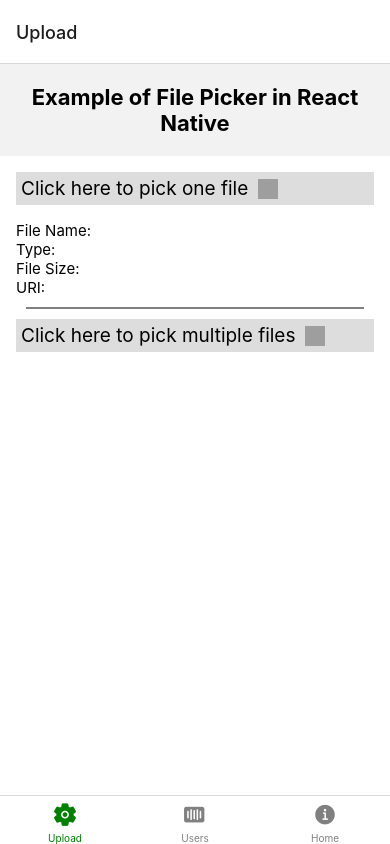
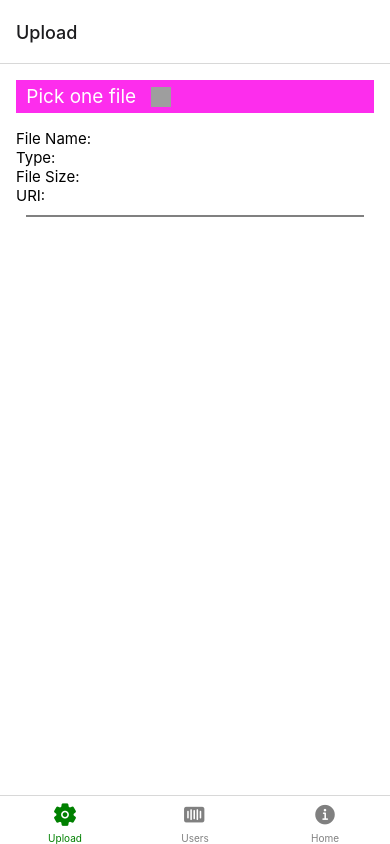
Before and after one commit to humblesami/rntabs, a React Native app: screen /Upload in a window 390 px wide. Built offline with nearby package versions, Linux system fonts and the light colour scheme; grey boxes are pictures that could not be loaded.

Commit message:
unable to use file icker yet

```diff
--- a/app.json
+++ b/app.json
@@ -18,16 +18,21 @@
             "**/*"
         ],
         "ios": {
-            "supportsTablet": true
+            "supportsTablet": true,
+            "bundleIdentifier": "com.falcon.btabs",
+            "buildNumber": "1.0.0"
         },
         "android": {
             "adaptiveIcon": {
                 "foregroundImage": "./assets/adaptive-icon.png",
                 "backgroundColor": "#FFFFFF"
-            }
+            },
+            "package": "com.falcons.btabs",
+            "versionCode": 1
         },
         "web": {
             "favicon": "./assets/favicon.png"
-        }
+        },
+        "description": ""
     }
 }
--- /dev/null
+++ b/metro.config.js
@@ -0,0 +1,4 @@
+// Learn more https://docs.expo.io/guides/customizing-metro
+const { getDefaultConfig } = require('expo/metro-config');
+
+module.exports = getDefaultConfig(__dirname);
--- a/src/navigation/usernav.js
+++ b/src/navigation/usernav.js
@@ -8,7 +8,7 @@ import UserUpdate from "../screens/user/UserUpdate";
 const Stack = createStackNavigator();
 
 const UserNavigator = () => (
-    <Stack.Navigator mode="modal" screenOptions={{ headerShown: false }} >
+    <Stack.Navigator screenOptions={{ headerShown: false }} >
         <Stack.Screen name="UserList" component={UserList} />
         <Stack.Screen name="UserUpdate" component={UserUpdate} />
     </Stack.Navigator>
--- a/src/screens/fileupload.js
+++ b/src/screens/fileupload.js
@@ -1,163 +1,80 @@
-// Example of File Picker in React Native
-// https://aboutreact.com/file-picker-in-react-native/
-
-// Import React
-import React, { useState } from 'react';
-// Import required components
+import React from 'react';
 import {
-    SafeAreaView,
     StyleSheet,
     Text,
     View,
+    Button,
     TouchableOpacity,
     ScrollView,
     Image,
 } from 'react-native';
-
-// Import Document Picker
 import DocumentPicker from 'react-native-document-picker';
 
-const FileUploadScreen = () => {
-    const [singleFile, setSingleFile] = useState('');
-    const [multipleFile, setMultipleFile] = useState([]);
 
-    const selectOneFile = async () => {
-        //Opening Document Picker for selection of one file
+export default class FileUploadScreen extends React.Component {
+    constructor(props) {
+        super(props);
+        this.state = {
+            singleFile: '',
+        };
+    }
+
+    async selectOneFile() {
         try {
             const res = await DocumentPicker.pick({
                 type: [DocumentPicker.types.allFiles],
-                //There can me more options as well
-                // DocumentPicker.types.allFiles
-                // DocumentPicker.types.images
-                // DocumentPicker.types.plainText
-                // DocumentPicker.types.audio
-                // DocumentPicker.types.pdf
             });
-            //Printing the log realted to the file
-            console.log('res : ' + JSON.stringify(res));
-            console.log('URI : ' + res.uri);
-            console.log('Type : ' + res.type);
-            console.log('File Name : ' + res.name);
-            console.log('File Size : ' + res.size);
-            //Setting the state to show single file attributes
-            setSingleFile(res);
-        } catch (err) {
-            //Handling any exception (If any)
+            console.log('selectOneFile() : ' + JSON.stringify(res));
+            this.setState({ singleFile: res });
+        }
+        catch (err) {
+            //If user cancels document selection
             if (DocumentPicker.isCancel(err)) {
-                //If user canceled the document selection
                 alert('Canceled from single doc picker');
-            } else {
-                //For Unknown Error
+            }
+            else {
                 alert('Unknown Error: ' + JSON.stringify(err));
+                //throw err;
             }
         }
+    }
+
+    getFileText(item) {
+        return (
+            <Text style={styles.text}>
+                File Name: {item.name ? item.name : ''}
+                {'\n'}
+                Type: {item.type ? item.type : ''}
+                {'\n'}
+                File Size: {item.size ? item.size : ''}
+                {'\n'}
+                URI: {item.uri ? item.uri : ''}
+                {'\n'}
+            </Text>
+        );
     };
 
-    const selectMultipleFile = async () => {
-        //Opening Document Picker for selection of multiple file
-        try {
-            const results = await DocumentPicker.pickMultiple({
-                type: [DocumentPicker.types.images],
-                //There can me more options as well find above
-            });
-            for (const res of results) {
-                //Printing the log realted to the file
-                console.log('res : ' + JSON.stringify(res));
-                console.log('URI : ' + res.uri);
-                console.log('Type : ' + res.type);
-                console.log('File Name : ' + res.name);
-                console.log('File Size : ' + res.size);
-            }
-            //Setting the state to show multiple file attributes
-            setMultipleFile(results);
-        } catch (err) {
-            //Handling any exception (If any)
-            if (DocumentPicker.isCancel(err)) {
-                //If user canceled the document selection
-                alert('Canceled from multiple doc picker');
-            } else {
-                //For Unknown Error
-                alert('Unknown Error: ' + JSON.stringify(err));
-            }
-        }
-    };
-
-    return (
-        <SafeAreaView style={{ flex: 1 }}>
-            <Text style={styles.titleText}>
-                Example of File Picker in React Native
-            </Text>
+    render() {
+        return (
             <View style={styles.container}>
-                {/*To show single file attribute*/}
                 <TouchableOpacity
-                    activeOpacity={0.5}
-                    style={styles.buttonStyle}
-                    onPress={selectOneFile}>
-                    {/*Single file selection button*/}
-                    <Text style={{ marginRight: 10, fontSize: 19 }}>
-                        Click here to pick one file
-                    </Text>
+                    activeOpacity={0.9}
+                    style={styles.button}
+                    onPress={this.selectOneFile.bind(this)}>
+                    <Text style={{ marginRight: 10, fontSize: 19, color: 'white' }}> Pick one file </Text>
                     <Image
                         source={{
                             uri: 'https://img.icons8.com/offices/40/000000/attach.png',
                         }}
-                        style={styles.imageIconStyle}
+                        style={styles.imageIcon}
                     />
                 </TouchableOpacity>
-                {/*Showing the data of selected Single file*/}
-                <Text style={styles.textStyle}>
-                    File Name: {singleFile.name ? singleFile.name : ''}
-                    {'\n'}
-                    Type: {singleFile.type ? singleFile.type : ''}
-                    {'\n'}
-                    File Size: {singleFile.size ? singleFile.size : ''}
-                    {'\n'}
-                    URI: {singleFile.uri ? singleFile.uri : ''}
-                    {'\n'}
-                </Text>
-                <View
-                    style={{
-                        backgroundColor: 'grey',
-                        height: 2,
-                        margin: 10
-                    }} />
-                {/*To multiple single file attribute*/}
-                <TouchableOpacity
-                    activeOpacity={0.5}
-                    style={styles.buttonStyle}
-                    onPress={selectMultipleFile}>
-                    {/*Multiple files selection button*/}
-                    <Text style={{ marginRight: 10, fontSize: 19 }}>
-                        Click here to pick multiple files
-                    </Text>
-                    <Image
-                        source={{
-                            uri: 'https://img.icons8.com/offices/40/000000/attach.png',
-                        }}
-                        style={styles.imageIconStyle}
-                    />
-                </TouchableOpacity>
-                <ScrollView>
-                    {/*Showing the data of selected Multiple files*/}
-                    {multipleFile.map((item, key) => (
-                        <View key={key}>
-                            <Text style={styles.textStyle}>
-                                File Name: {item.name ? item.name : ''}
-                                {'\n'}
-                                Type: {item.type ? item.type : ''}
-                                {'\n'}
-                                File Size: {item.size ? item.size : ''}
-                                {'\n'}
-                                URI: {item.uri ? item.uri : ''}
-                                {'\n'}
-                            </Text>
-                        </View>
-                    ))}
-                </ScrollView>
+                {this.getFileText(this.state.singleFile)}
+                <View style={{ backgroundColor: 'grey', height: 2, margin: 10 }} />
             </View>
-        </SafeAreaView>
-    );
-};
+        );
+    }
+}
 
 const styles = StyleSheet.create({
     container: {
@@ -165,29 +82,21 @@ const styles = StyleSheet.create({
         backgroundColor: '#fff',
         padding: 16,
     },
-    titleText: {
-        fontSize: 22,
-        fontWeight: 'bold',
-        textAlign: 'center',
-        paddingVertical: 20,
-    },
-    textStyle: {
+    text: {
         backgroundColor: '#fff',
         fontSize: 15,
         marginTop: 16,
         color: 'black',
     },
-    buttonStyle: {
+    button: {
         alignItems: 'center',
         flexDirection: 'row',
-        backgroundColor: '#DDDDDD',
+        backgroundColor: '#fd2ded',
         padding: 5,
     },
-    imageIconStyle: {
+    imageIcon: {
         height: 20,
         width: 20,
-        resizeMode: 'stretch',
+        resizeMode: 'stretch'
     },
 });
-
-export default FileUploadScreen;
```
Also changed, not shown: index.js (added, +8 -0 lines), package.json (+6 -4 lines), 1 other file (tests, documents, lock files or other folders).
